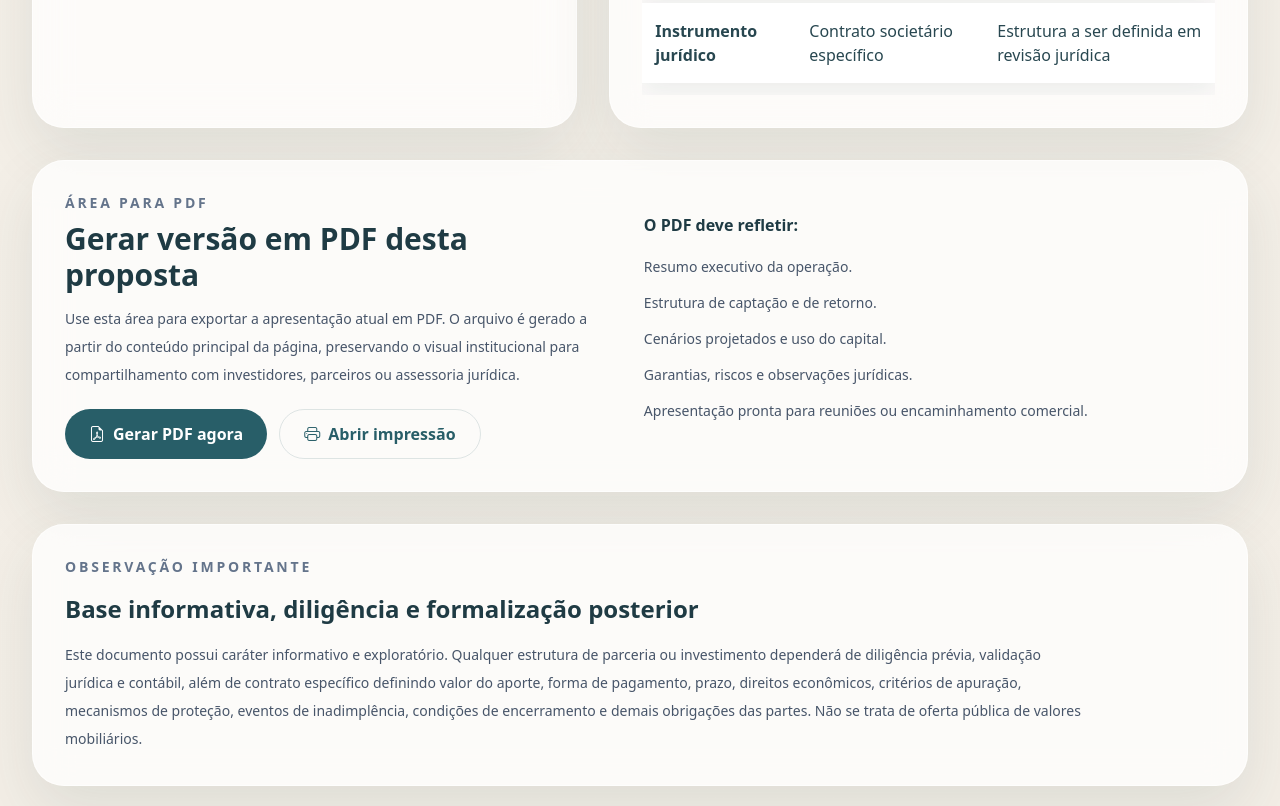
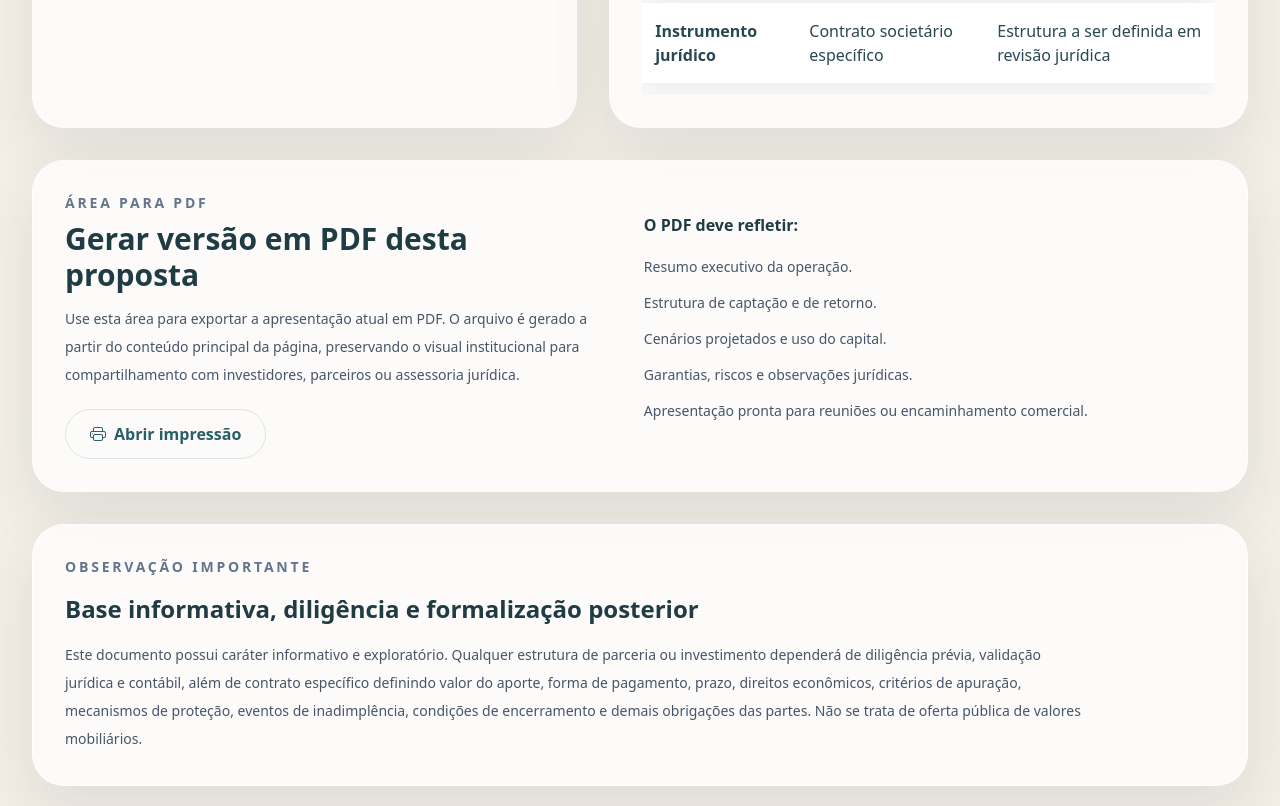
Before and after one commit to srodrigo28/plano, a plain HTML site: page index.html in a window 1280 px wide. Shown: the part 6443-7249 px from the top of the page. Drawn offline with nearby package versions, Linux system fonts and the light colour scheme.

Commit message:
updated gerar pdf removido

```diff
--- a/index.html
+++ b/index.html
@@ -665,10 +665,10 @@
               Use esta área para exportar a apresentação atual em PDF. O arquivo é gerado a partir do conteúdo principal da página, preservando o visual institucional para compartilhamento com investidores, parceiros ou assessoria jurídica.
             </p>
             <div class="mt-5 flex flex-wrap gap-3">
-              <button id="generatePdfButton" type="button" class="no-print inline-flex items-center gap-2 rounded-full bg-pine px-6 py-3 font-semibold text-white transition hover:bg-ink">
+              <!-- <button id="generatePdfButton" type="button" class="no-print inline-flex items-center gap-2 rounded-full bg-pine px-6 py-3 font-semibold text-white transition hover:bg-ink">
                 <i class="bi bi-file-earmark-pdf"></i>
                 Gerar PDF agora
-              </button>
+              </button> -->
               <button id="printButton" type="button" class="no-print inline-flex items-center gap-2 rounded-full border border-pine/15 bg-white/88 px-6 py-3 font-semibold text-pine transition hover:bg-white">
                 <i class="bi bi-printer"></i>
                 Abrir impressão
```
